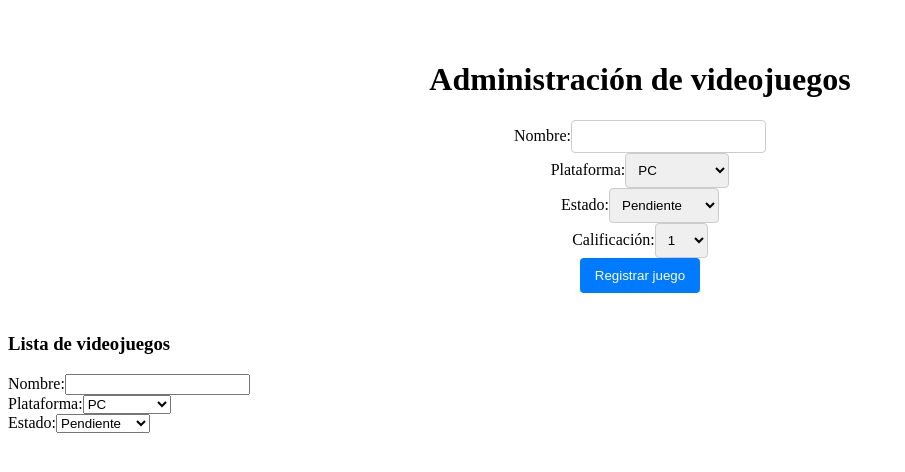
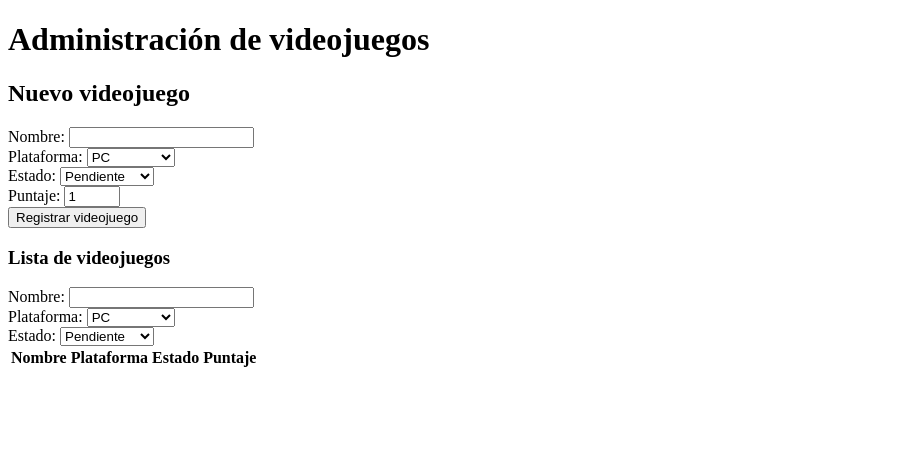
Before and after one commit to AlejoF144/practico2lab, a Vue app: page / in a window 1280 px wide. Shown: the top 472 px of the page, without its empty margins (0-905 px from the left). Built offline with nearby package versions, Linux system fonts and the light colour scheme.

Commit message:
Funcionalidad básica hecha

```diff
--- a/src/App.vue
+++ b/src/App.vue
@@ -1,8 +1,6 @@
 <template>
   <appContainer />
-  <listContainer />
 </template>
 <script setup>
-import listContainer from "./components/juegosLista.vue"
 import appContainer from "./components/juegosAdministracion.vue"
 </script>
--- a/src/components/juegosAdministracion.vue
+++ b/src/components/juegosAdministracion.vue
@@ -2,80 +2,83 @@
     <div class="appContainer">
         <h1>Administración de videojuegos</h1>
         <div class="form-container">
-            <div class="input-group">
-                <label for="nombre">Nombre:</label>
-                <input type="text" id="nombre">
-            </div>
+            <h2>Nuevo videojuego</h2>
+            <label>Nombre: </label>
+            <input type="text" v-model="juegosDatos.nombre">
+
 
             <div class="input-group">
-                <label for="plataforma">Plataforma:</label>
-                <select id="plataforma">
+                <label>Plataforma: </label>
+                <select id="plataforma" v-model="juegosDatos.plataforma">
                     <option value="PC">PC</option>
                     <option value="Xbox">Xbox</option>
                     <option value="Playstation">Playstation</option>
-                </select>
-            </div>
+                </select><br>
 
-            <div class="input-group">
-                <label for="estado">Estado:</label>
-                <select id="estado">
+                <label>Estado: </label>
+                <select id="estado" v-model="juegosDatos.estado">
                     <option value="Pendiente">Pendiente</option>
                     <option value="Jugando">Jugando</option>
                     <option value="Completado">Completado</option>
                 </select>
             </div>
 
-            <div class="input-group">
-                <label >Calificación:</label>
-                <select id="calificacion">
-                    <option value="1">1</option>
-                    <option value="2">2</option>
-                    <option value="3">3</option>
-                    <option value="4">4</option>
-                    <option value="5">5</option>
-                    <option value="6">6</option>
-                    <option value="7">7</option>
-                    <option value="8">8</option>
-                    <option value="9">9</option>
-                    <option value="10">10</option>
-                </select>
-            </div>
+            <label>Puntaje: </label>
+            <input type="number" v-model="juegosDatos.puntaje" min=1 max=10>
         </div>
+        <button @click="handleSend">Registrar videojuego</button>
+    </div>
+    <listContainer :juegos="juegos" />
+</template>
 
-        <button>Registrar juego</button>
-    </div>
-</template>
 <script setup>
+import listContainer from "./juegosLista.vue"
+import { ref } from "vue"
+
+const juegosDatos = ref({
+    nombre: "",
+    plataforma: "PC",
+    estado: "Pendiente",
+    puntaje: 1
+})
+let juegos = ref([])
+function errores(puntaje, nombre) {
+    // Verificacion de errores
+    if (puntaje < 1 || puntaje > 10) {
+        return true
+    }
+    if (nombre == "") {
+        return true
+    }
+    return false
+}
+function limpiarInput() {
+    juegosDatos.value = {
+        nombre: "",
+        plataforma: "PC",
+        estado: "Pendiente",
+        puntaje: 1
+    }
+}
+const handleSend = () => {
+    if (errores(juegosDatos.value.puntaje, juegosDatos.value.nombre)) {
+        alert(":(")
+    } else {
+        juegos.value.push({
+            nombre: juegosDatos.value.nombre,
+            plataforma: juegosDatos.value.plataforma,
+            estado: juegosDatos.value.estado,
+            puntaje: juegosDatos.value.puntaje,
+        })
+    }
+    limpiarInput()
+}
 
 </script>
 
 <style scoped>
-.appContainer {
-    margin: 20px;
-    padding: 20px;
-    text-align: center;
-
-}
-
-input[type="text"],
-input[type="number"],
-select {
-    padding: 8px;
-    border: 1px solid #ccc;
-    border-radius: 4px;
-}
-
+select,
 button {
-    padding: 10px 15px;
-    background-color: #007bff;
-    color: white;
-    border: none;
-    border-radius: 4px;
     cursor: pointer;
-    transition: background-color 0.3s;
-}
-
-button:hover {
-    background-color: #0056b3;
 }
 </style>
--- a/src/components/juegosLista.vue
+++ b/src/components/juegosLista.vue
@@ -3,12 +3,12 @@
         <h3>Lista de videojuegos</h3>
         <div class="search-container">
             <div class="input-group">
-                <label for="buscar-nombre">Nombre:</label>
+                <label>Nombre: </label>
                 <input type="text" id="buscar-nombre">
             </div>
 
             <div class="input-group">
-                <label for="buscar-plataforma">Plataforma:</label>
+                <label>Plataforma: </label>
                 <select id="buscar-plataforma">
                     <option value="PC">PC</option>
                     <option value="Xbox">Xbox</option>
@@ -17,7 +17,7 @@
             </div>
 
             <div class="input-group">
-                <label for="buscar-estado">Estado:</label>
+                <label>Estado: </label>
                 <select id="buscar-estado">
                     <option value="Pendiente">Pendiente</option>
                     <option value="Jugando">Jugando</option>
@@ -28,9 +28,29 @@
     </div>
     <div class="listContainer">
         <!--tabla, conteniendo datos de la lista-->
+        <table>
+            <tr>
+                <th>Nombre</th>
+                <th>Plataforma</th>
+                <th>Estado</th>
+                <th>Puntaje</th>
+            </tr>
+            <tr v-for="(juego, index) in juegos" :key="index">
+                <td>{{ juego.nombre }}</td>
+                <td>{{ juego.plataforma }}</td>
+                <td>{{ juego.estado }}</td>
+                <td>{{ juego.puntaje }}</td>
+            </tr>
+        </table>
     </div>
 </template>
 
 <script setup>
+import { defineProps } from "vue"
+
+defineProps({
+    juegos: Array
+})
+
 
 </script>
```
Also changed, not shown: 1 other file (tests, documents, lock files or other folders).
